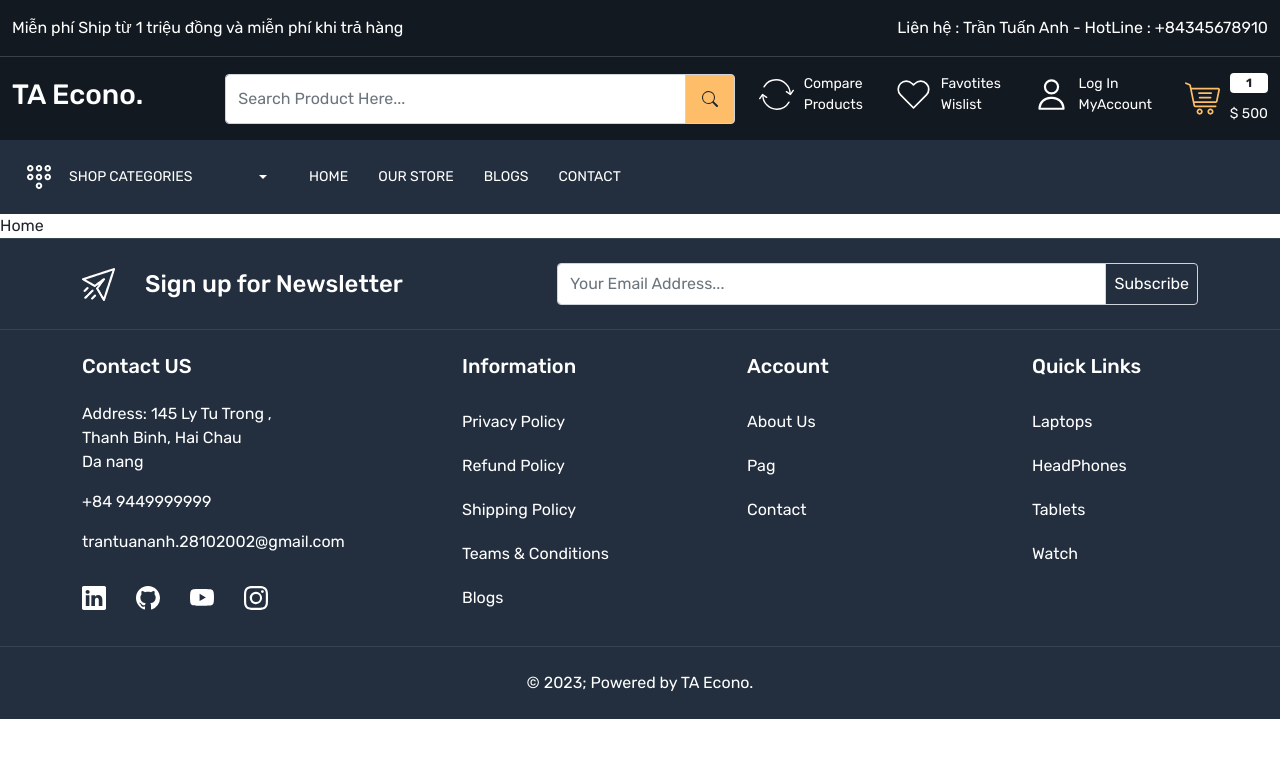
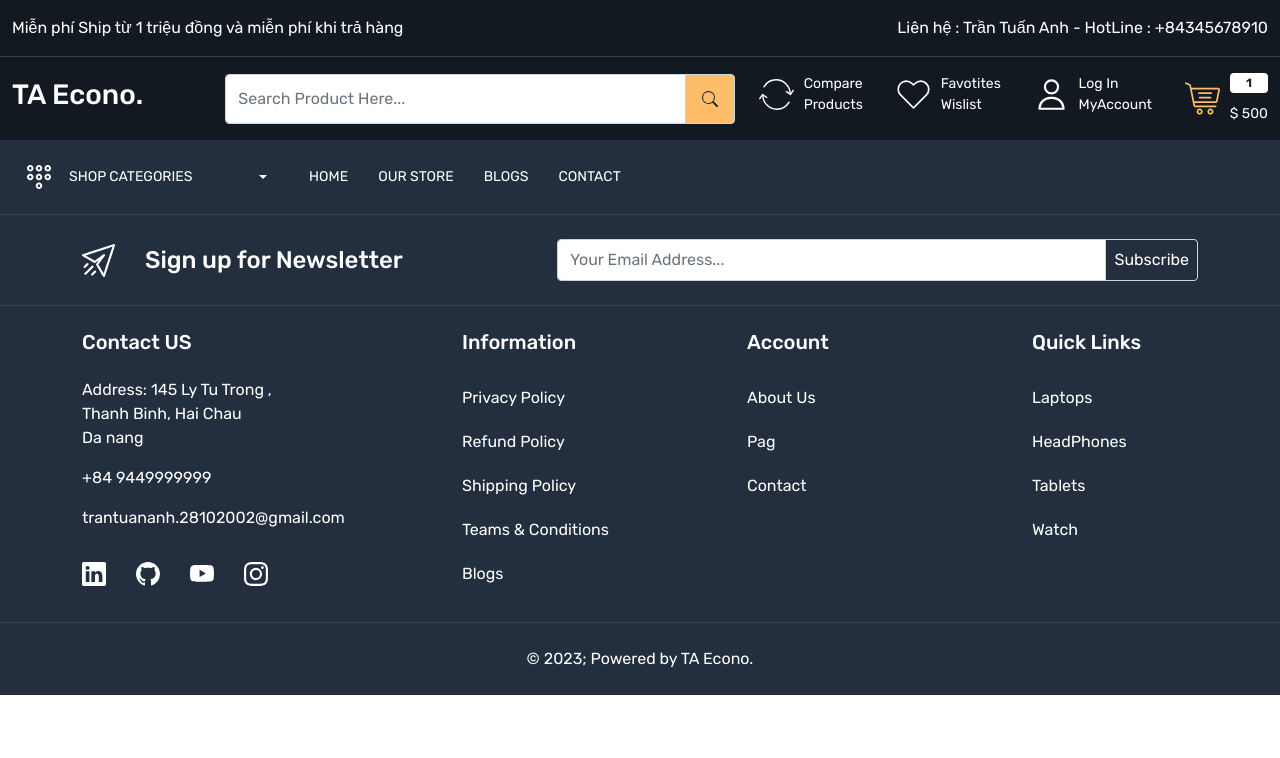
Before and after one commit to TRANTUANANH2810/TMDT-WEB, a React (Create React App) app: page / in a window 1280 px wide. Shown: the top 758 px of the page. Built offline with nearby package versions, Linux system fonts and the light colour scheme.

Commit message:
update and fix some bug footer section

```diff
--- a/src/App.css
+++ b/src/App.css
@@ -107,5 +107,6 @@ footer:not(:first-child) {
 footer .input-group-text {
     background-color: var(--color-232f3e);
     padding: 8px 17px;
+    cursor: pointer;
 }
 /* =================== Footer part End ======================== */
--- a/src/Components/Footer.js
+++ b/src/Components/Footer.js
@@ -4,6 +4,7 @@ import { BsLinkedin, BsGithub, BsYoutube, BsInstagram } from "react-icons/bs";
 const Footer = () => {
     return (
         <>
+            {/* Sign up for newsletter */}
             <footer className="py-4">
                 <div className="container-xl">
                     <div className="row align-items-center">
@@ -38,6 +39,9 @@ const Footer = () => {
                     </div>
                 </div>
             </footer>
+            {/* End: Sign up for newsletter */}
+
+            {/* Begin: information footer */}
             <footer className="py-4">
                 <div className="container-xl">
                     <div className="row">
@@ -160,6 +164,7 @@ const Footer = () => {
                     </div>
                 </div>
             </footer>
+            {/* end : information footer */}
         </>
     );
 };
--- a/src/pages/Home.js
+++ b/src/pages/Home.js
@@ -1,7 +1,7 @@
 import React from "react";
 
 const Home = () => {
-    return <div>Home</div>;
+    return <></>;
 };
 
 export default Home;
```
